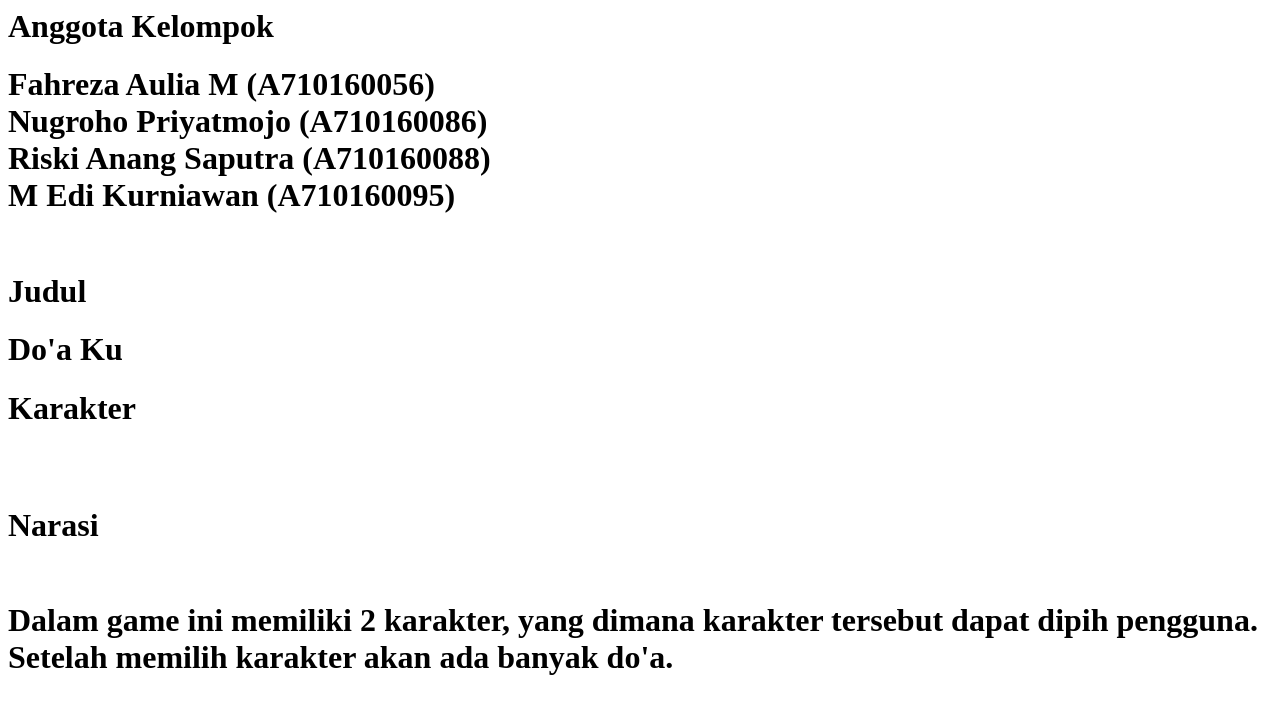
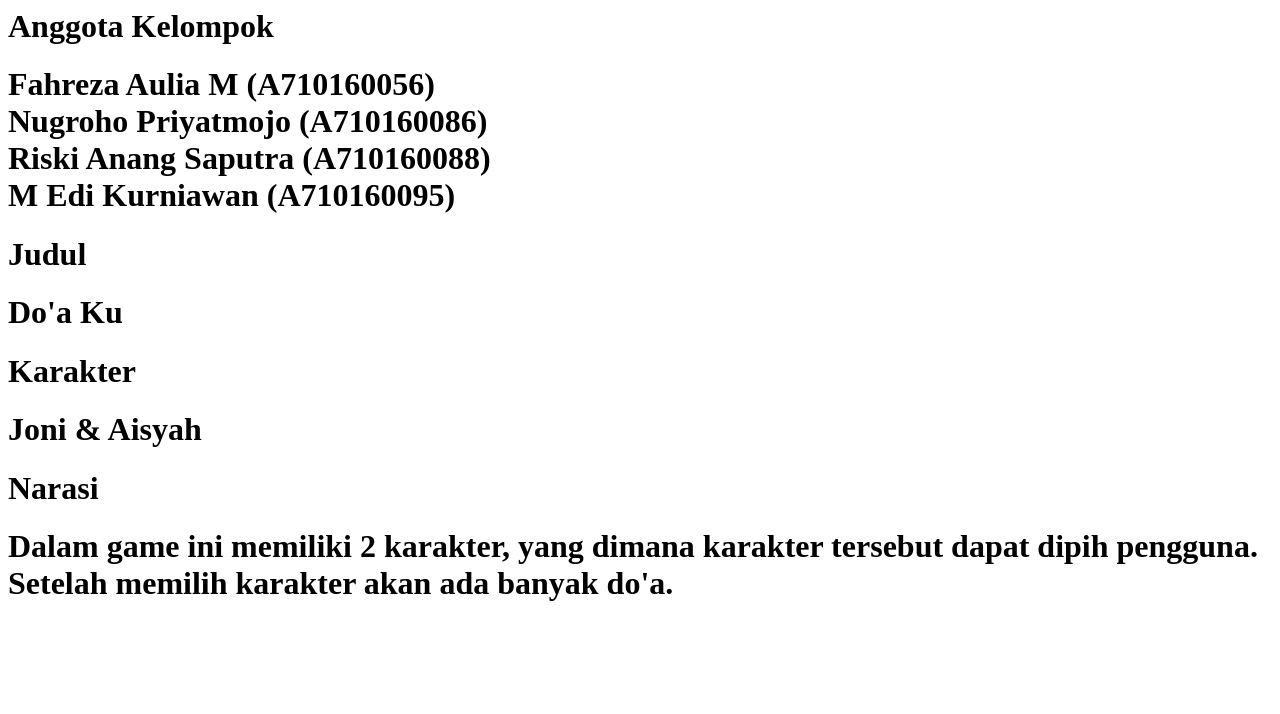
Before and after one commit to A710160088/a710160088.github.io, a plain HTML site: page index.html in a window 1280 px wide. Drawn offline with Linux system fonts and the light colour scheme.

Commit message:
Update index.html

```diff
--- a/index.html
+++ b/index.html
@@ -3,9 +3,9 @@ Fahreza Aulia M (A710160056)<br>
 Nugroho Priyatmojo (A710160086)<br>
 Riski Anang Saputra (A710160088)<br>
 M Edi Kurniawan (A710160095)<br>
-<br>
 <h1>Judul<h1>
 Do'a Ku
-<h1>Karakter<h1><br>
-<h1>Narasi<h1><br>
+<h1>Karakter<h1>
+Joni & Aisyah
+<h1>Narasi<h1>
 Dalam game ini memiliki 2 karakter, yang dimana karakter tersebut dapat dipih pengguna. Setelah memilih karakter akan ada banyak do'a.
```
